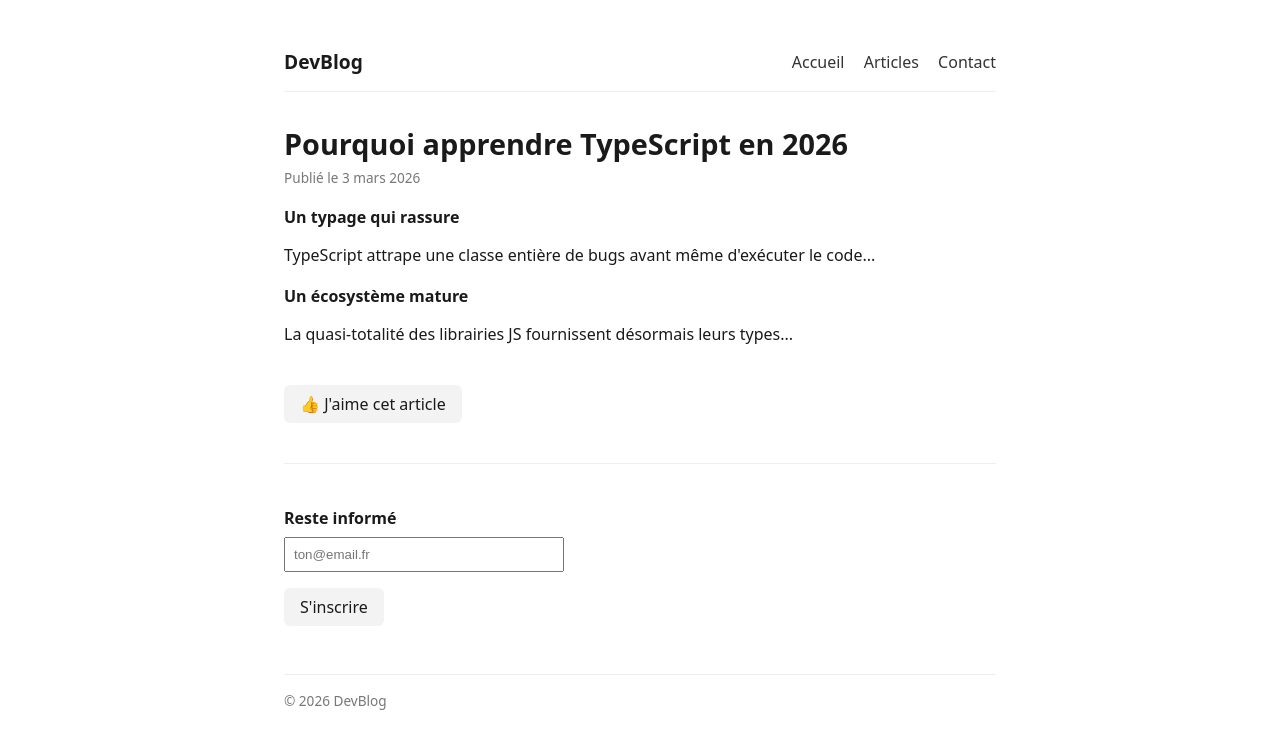
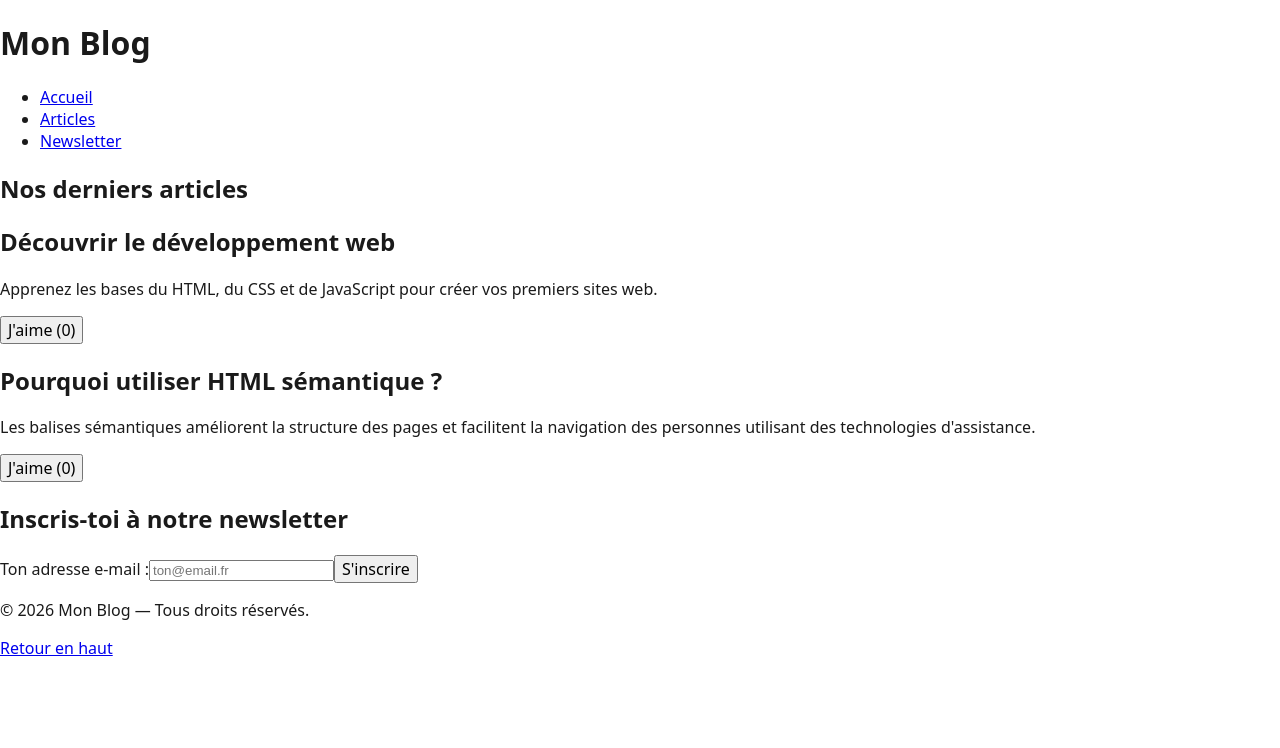
Before and after one commit to ynov-x-anthony/DERBES-Alexy_ally, a React (Vite) app: page / in a window 1280 px wide. Shown: the top 748 px of the page. Built offline with nearby package versions, Linux system fonts and the light colour scheme.

Commit message:
Update App.tsx

```diff
--- a/src/App.tsx
+++ b/src/App.tsx
@@ -1,46 +1,96 @@
-import './App.css'
 
-// Mission : ce blog fonctionne, mais tout est construit en <div>. Rends-le
-// sémantique : landmarks, hiérarchie de titres, vrai bouton, vrai label.
+import React, { useState } from "react";
 
 function App() {
+  const [likes, setLikes] = useState(0);
+  const [email, setEmail] = useState("");
+
+  const handleSubscribe = (event: React.FormEvent<HTMLFormElement>) => {
+    event.preventDefault();
+
+    if (email.trim() !== "") {
+      alert(`Inscription enregistrée pour ${email}`);
+      setEmail("");
+    }
+  };
+
   return (
-    <div className="page">
-      <div className="header">
-        <div className="logo">DevBlog</div>
-        <div className="nav">
-          <div className="nav-link">Accueil</div>
-          <div className="nav-link">Articles</div>
-          <div className="nav-link">Contact</div>
-        </div>
-      </div>
+    <>
+      <header>
+        <h1>Mon Blog</h1>
 
-      <div className="main">
-        <div className="article">
-          <div className="title">Pourquoi apprendre TypeScript en 2026</div>
-          <div className="meta">Publié le 3 mars 2026</div>
-          <div className="small-title">Un typage qui rassure</div>
-          <p>TypeScript attrape une classe entière de bugs avant même d'exécuter le code...</p>
-          <div className="small-title">Un écosystème mature</div>
-          <p>La quasi-totalité des librairies JS fournissent désormais leurs types...</p>
-        </div>
+        <nav aria-label="Navigation principale">
+          <ul>
+            <li><a href="#accueil">Accueil</a></li>
+            <li><a href="#articles">Articles</a></li>
+            <li><a href="#newsletter">Newsletter</a></li>
+          </ul>
+        </nav>
+      </header>
 
-        <div className="like-btn" onClick={() => alert("Merci pour le like !")}>
-          👍 J'aime cet article
-        </div>
+      <main id="accueil">
+        <section id="articles" aria-labelledby="articles-title">
+          <h2 id="articles-title">Nos derniers articles</h2>
 
-        <div className="newsletter">
-          <div className="small-title">Reste informé</div>
-          <input type="email" placeholder="ton@email.fr" />
-          <div className="submit-btn" onClick={() => alert('Inscription envoyée')}>
-            S'inscrire
-          </div>
-        </div>
-      </div>
+          <article>
+            <h2>Découvrir le développement web</h2>
+            <p>
+              Apprenez les bases du HTML, du CSS et de JavaScript
+              pour créer vos premiers sites web.
+            </p>
 
-      <div className="footer">© 2026 DevBlog</div>
-    </div>
-  )
+            <button
+              type="button"
+              onClick={() => setLikes(likes + 1)}
+            >
+              J'aime ({likes})
+            </button>
+          </article>
+
+          <article>
+            <h2>Pourquoi utiliser HTML sémantique ?</h2>
+            <p>
+              Les balises sémantiques améliorent la structure
+              des pages et facilitent la navigation des personnes
+              utilisant des technologies d'assistance.
+            </p>
+
+            <button
+              type="button"
+              onClick={() => setLikes(likes + 1)}
+            >
+              J'aime ({likes})
+            </button>
+          </article>
+        </section>
+
+        <section id="newsletter" aria-labelledby="newsletter-title">
+          <h2 id="newsletter-title">Inscris-toi à notre newsletter</h2>
+
+          <form onSubmit={handleSubscribe}>
+            <label htmlFor="email">Ton adresse e-mail :</label>
+
+            <input
+              id="email"
+              name="email"
+              type="email"
+              placeholder="ton@email.fr"
+              value={email}
+              onChange={(event) => setEmail(event.target.value)}
+              required
+            />
+
+            <button type="submit">S'inscrire</button>
+          </form>
+        </section>
+      </main>
+
+      <footer>
+        <p>&copy; 2026 Mon Blog — Tous droits réservés.</p>
+        <a href="#accueil">Retour en haut</a>
+      </footer>
+    </>
+  );
 }
 
-export default App
+export default App;
```
